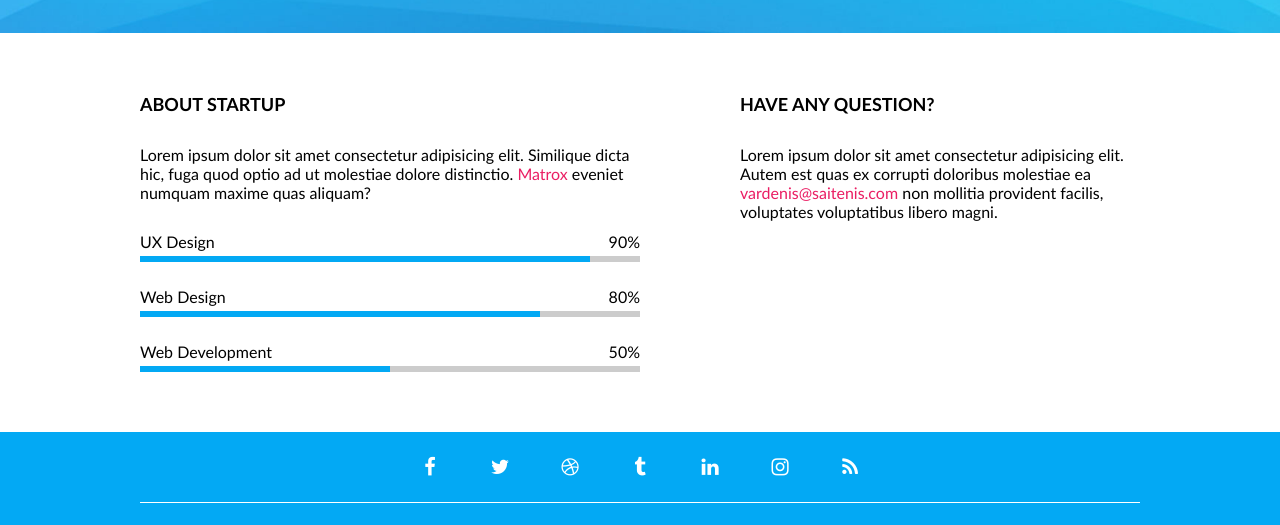
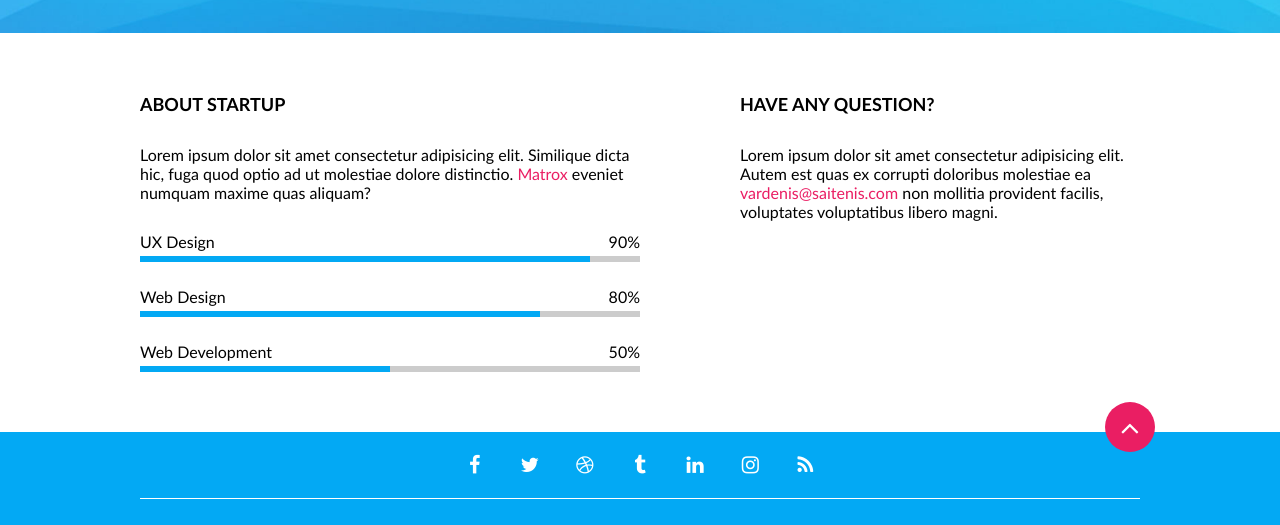
Before and after one commit to Zukauskas/04-coming-soon, a website: page index.html in a window 1280 px wide. Shown: the part 767-1292 px from the top of the page. Drawn offline with Linux system fonts and the light colour scheme.

Commit message:
Add back to top

```diff
--- a/css/base/base.css
+++ b/css/base/base.css
@@ -1,6 +1,10 @@
 :root {
     --main-color:#03a9f4;
     --secondary-color: #ea1e63;
+}
+
+html {
+    scroll-behavior: smooth;
 }
 
 body,
--- a/css/pages/home.css
+++ b/css/pages/home.css
@@ -51,12 +51,34 @@ footer.container{
     padding-top: 0;
 }
 
-.row.socials {
+footer.container > .row {
     padding-top: 0.5em;
     padding-bottom: 0.5em;
     margin-bottom: 2em;
+    border-bottom: 1px solid white;
+    justify-content: center;
+    position:relative;
+
+}
+
+.back-to-top {
+    background-color: var(--secondary-color);
+    width: 50px;
+    height: 50px;
+    border-radius: 50%;
+    position: absolute;
+    top: -30px;
+    right: -15px;
+    color: #fff;
+    font-size: 30px;
+    text-align: center;
+    line-height: 50px;
+    text-decoration: none;
+    transition: all 0.5s;
+}
+
+.row .socials {
     font-size: 20px;
-    border-bottom: 1px solid white;
     justify-content: center;
     gap: 1em;
 }
--- a/index.html
+++ b/index.html
@@ -93,14 +93,17 @@
         </div>
     </section>
     <footer class="container bg-blue">
-        <div class="row socials">
-            <a href="#" class="fa fa-facebook"></a>
+        <div class="row">
+            <div class="socials">
+                <a href="#" class="fa fa-facebook"></a>
             <a href="#" class="fa fa-twitter"></a>
             <a href="#" class="fa fa-dribbble"></a>
             <a href="#" class="fa fa-tumblr"></a>
             <a href="#" class="fa fa-linkedin"></a>
             <a href="#" class="fa fa-instagram"></a>
             <a href="#" class="fa fa-rss"></a>
+            </div>
+            <a href="#" class="back-to-top fa fa-angle-up"></a>
         </div>
         <div class="short-row bottom">
             <img class="logo" src="./img/brand.png" alt="brand logo">
```
